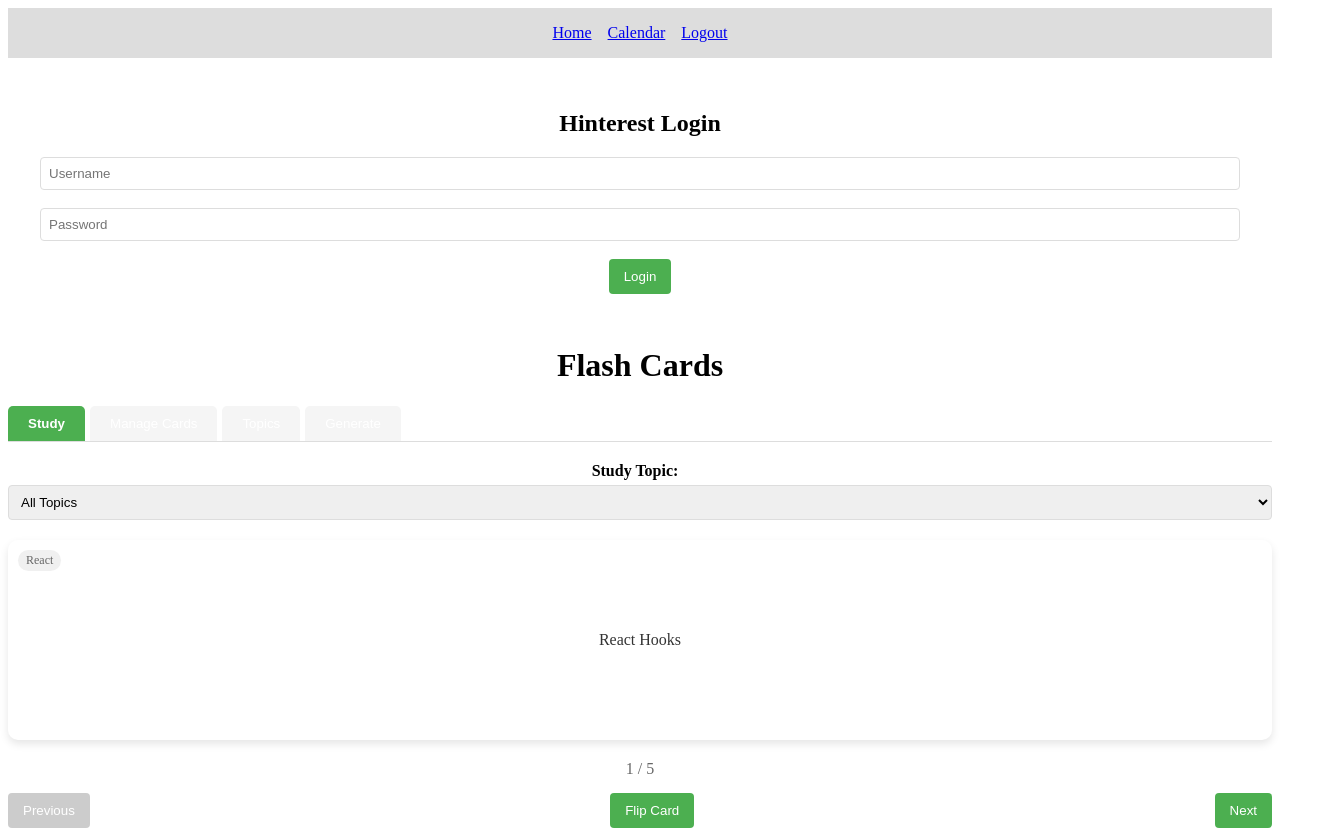
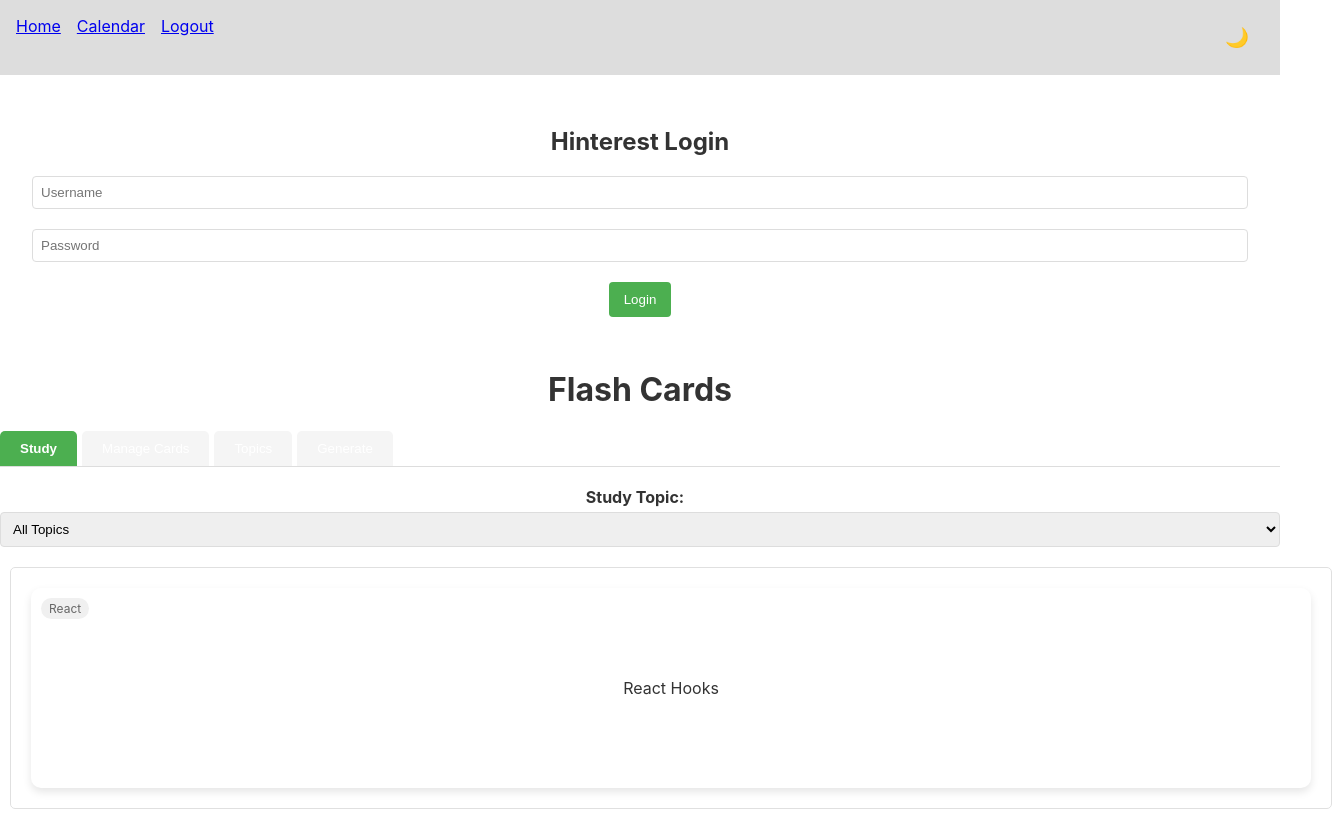
Before and after one commit to Kiana-ak/Hinterest, a React (Create React App) app in the folder hinterest/: page / in a window 1280 px wide. Shown: the top 830 px of the page, 1332 px wide, since content can reach past the window. Built offline with nearby package versions, Linux system fonts and the light colour scheme.

Commit message:
ready for dark mode UI
two new files has been added to allow for the toogle between light mode and dark mode for the app but it is not working yet, the rest of the current app is working fine - errors/ warning theme toggle and theme context remains untracked status

```diff
--- a/hinterest/src/App.css
+++ b/hinterest/src/App.css
@@ -1,3 +1,38 @@
+
+:root {
+  /* Light theme variables */
+  --bg-color: #ffffff;
+  --text-color: #333333;
+  --header-bg: #f8f9fa;
+  --card-bg: #ffffff;
+  --card-border: #e0e0e0;
+  --primary-color: #0d6efd;
+  --secondary-color: #6c757d;
+  --link-color: #61dafb;
+}
+
+.dark-theme {
+  /* Dark theme variables */
+  --bg-color: #121212;
+  --text-color: #e0e0e0;
+  --header-bg: #282c34;
+  --card-bg: #1e1e1e;
+  --card-border: #444444;
+  --primary-color: #90caf9;
+  --secondary-color: #a0aec0;
+  --link-color: #61dafb;
+}
+
+body {
+  background-color: var(--bg-color);
+  color: var(--text-color);
+  transition: background-color 0.3s ease, color 0.3s ease;
+  margin: 0;
+  font-family: -apple-system, BlinkMacSystemFont, 'Segoe UI', 'Roboto', 'Oxygen',
+    'Ubuntu', 'Cantarell', 'Fira Sans', 'Droid Sans', 'Helvetica Neue',
+    sans-serif;
+}
+
 .App {
   text-align: center;
 }
@@ -14,18 +49,18 @@
 }
 
 .App-header {
-  background-color: #282c34;
+  background-color: var(--header-bg);
   min-height: 100vh;
   display: flex;
   flex-direction: column;
   align-items: center;
   justify-content: center;
   font-size: calc(10px + 2vmin);
-  color: white;
+  color: var(--text-color);
 }
 
 .App-link {
-  color: #61dafb;
+  color: var(--link-color);
 }
 
 @keyframes App-logo-spin {
@@ -36,3 +71,29 @@
     transform: rotate(360deg);
   }
 }
+
+/* For flashcards and other components */
+.card {
+  background-color: var(--card-bg);
+  border: 1px solid var(--card-border);
+  color: var(--text-color);
+  padding: 20px;
+  margin: 10px;
+  border-radius: 5px;
+  transition: background-color 0.3s ease, color 0.3s ease;
+}
+
+/* Theme toggle button */
+.theme-toggle {
+  background: none;
+  border: none;
+  color: var(--text-color);
+  font-size: 1.5rem;
+  cursor: pointer;
+  padding: 5px;
+  margin-left: 10px;
+}
+
+.theme-toggle:focus {
+  outline: none;
+}
--- a/hinterest/src/App.js
+++ b/hinterest/src/App.js
@@ -7,6 +7,8 @@ import LoginPage from './pages/LoginPage';
 import Home from './pages/Home';
 import CalendarLogin from './pages/CalendarLogin';
 import CalendarPage from './pages/CalendarPage';
+import { ThemeProvider } from './ThemeContext'; // for theme change
+
 
 function App() {
   return (
--- /dev/null
+++ b/hinterest/src/ThemeContext.js
@@ -0,0 +1,34 @@
+import React, { createContext, useState, useEffect } from 'react';
+
+// Create context with default values
+export const ThemeContext = createContext({
+  darkMode: false,
+  toggleTheme: () => {}
+});
+
+// Create provider component
+export const ThemeProvider = ({ children }) => {
+  // Check for saved preference or use system preference
+  const [darkMode, setDarkMode] = useState(() => {
+    const savedTheme = localStorage.getItem('theme');
+    return savedTheme === 'dark' ||
+           (!savedTheme && window.matchMedia('(prefers-color-scheme: dark)').matches);
+  });
+
+  // Toggle theme function
+  const toggleTheme = () => {
+    setDarkMode(!darkMode);
+  };
+
+  // Update localStorage and apply class when theme changes
+  useEffect(() => {
+    localStorage.setItem('theme', darkMode ? 'dark' : 'light');
+    document.body.className = darkMode ? 'dark-theme' : 'light-theme';
+  }, [darkMode]);
+
+  return (
+    <ThemeContext.Provider value={{ darkMode, toggleTheme }}>
+      {children}
+    </ThemeContext.Provider>
+  );
+};
--- a/hinterest/src/components/Navbar.jsx
+++ b/hinterest/src/components/Navbar.jsx
@@ -1,11 +1,38 @@
 import { Link } from 'react-router-dom';
+import { useContext } from 'react';
+import { ThemeContext } from '../ThemeContext';
 
 function Navbar() {
+  const context = useContext(ThemeContext);
+
+  //saftery check
+  const darkMode = context?.darkmode || false;
+  const toggleTheme = context?.toggleTheme || (() => console.log('Theme context not available'));
+
+
   return (
-    <nav style={{ padding: "1rem", background: "#ddd" }}>
-      <Link to="/home" style={{ marginRight: "1rem" }}>Home</Link>
-      <Link to="/calendar-login" style={{ marginRight: "1rem" }}>Calendar</Link>
-      <Link to="/">Logout</Link>
+    <nav style={{
+      padding: "1rem",
+      background: "#ddd",
+      display: "flex",
+      justifyContent: "space-between"
+    }}>
+      <div>
+        <Link to="/home" style={{ marginRight: "1rem" }}>Home</Link>
+        <Link to="/calendar-login" style={{ marginRight: "1rem" }}>Calendar</Link>
+        <Link to="/">Logout</Link>
+      </div>
+      <button
+        onClick={toggleTheme}
+        style={{
+          background: "none",
+          border: "none",
+          cursor: "pointer",
+          fontSize: "1.2rem"
+        }}
+      >
+        {darkMode ? "☀️" : "🌙"}
+      </button>
     </nav>
   );
 }
```
Also changed, not shown: hinterest/src/components/ThemeToggle.js (added, +30 -0 lines).
